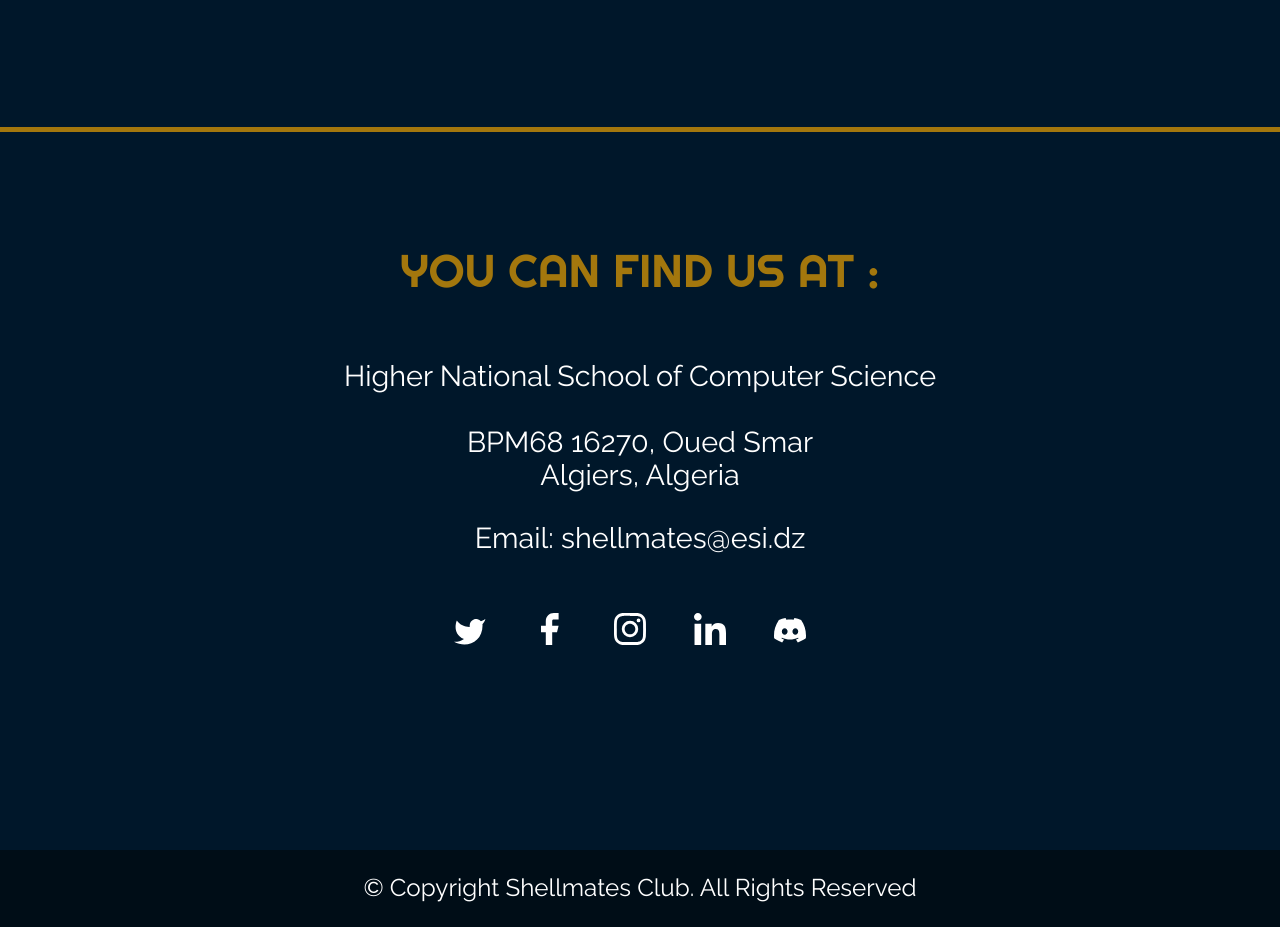
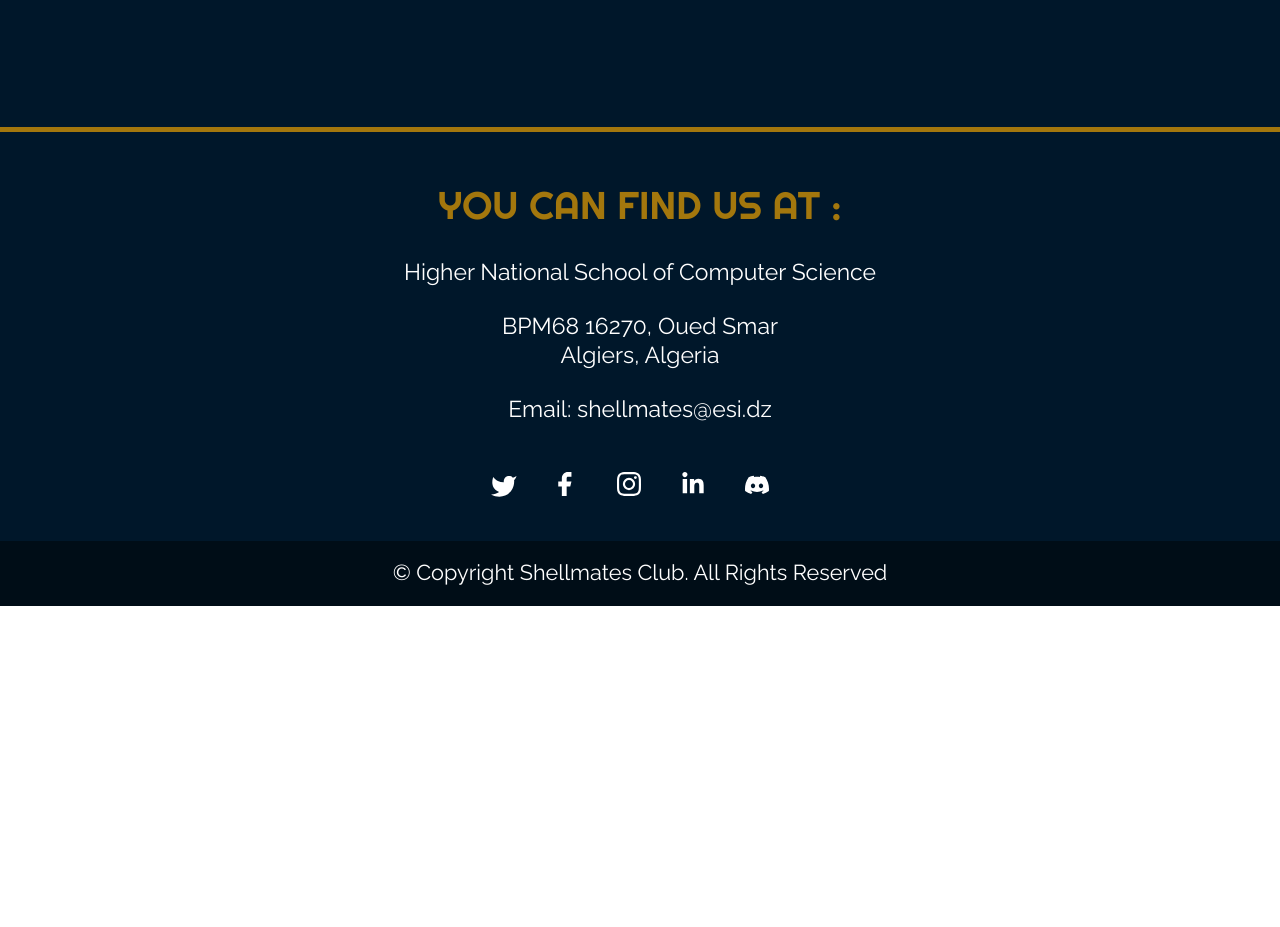
Before and after one commit to Shellmates/InfoSecWeek_2k22_Website, a website: page src/index.html in a window 1280 px wide. Shown: the part 2720-3647 px from the top of the page. After the commit the page ends 3326 px from the top, so only its background shows below. Drawn offline with Linux system fonts and the light colour scheme.

Commit message:
speakers + agenda + countdownAbout + footer(merouane did some changes) + contact form

```diff
--- a/src/index.html
+++ b/src/index.html
@@ -326,36 +326,36 @@
 
     <!-- footer section -->
     <footer
-      class="footer w-full md:h-screen bg-midnight border-t-[5px] border-[#a3770d] flex flex-col items-center"
+      class="footer w-full bg-midnight border-t-[5px] border-[#a3770d] flex flex-col items-center"
     >
       <h1
-        class="uppercase font-righteous text-[#a3770d] text-[calc(28px+1.4vw)] py-[calc(30px+1.5vw)] mt-14"
+        class="uppercase font-righteous text-[#a3770d] text-[calc(22px+1.3vw)] py-[calc(8px+1vw)] mt-6"
       >
         You can find us at :
       </h1>
 
       <p
-        class="font-raleway text-[calc(16px+1vw)] text-white text-center mb-8 mx-7"
+        class="font-raleway text-[calc(14px+.7vw)] text-white text-center mb-6 mx-7 px-11"
       >
         Higher National School of Computer Science
       </p>
-      <p class="font-raleway text-[calc(16px+1vw)] text-white leading-6">
+      <p class="font-raleway text-[calc(14px+.7vw)] text-white leading-6">
         BPM68 16270, Oued Smar
       </p>
-      <p class="font-raleway text-[calc(16px+1vw)] text-white">
+      <p class="font-raleway text-[calc(14px+.7vw)] text-white">
         Algiers, Algeria
       </p>
-      <p class="font-raleway text-[calc(16px+1vw)] text-white py-5">
+      <p class="font-raleway text-[calc(14px+.7vw)] text-white py-5">
         Email: shellmates@esi.dz
       </p>
 
-      <div class="py-5">
+      <div class="py-4 mb-5">
         <a
           href="#"
-          class="mr-3 md:mr-5 inline-block p-2 md:p-3 bg-dark-yellow rounded-full hover:opacity-90"
+          class="mr-3 md:mr-4 inline-block p-2 bg-dark-yellow rounded-full hover:opacity-90"
         >
           <svg
-            class="inline-block w-7 h-7 md:w-8 md:h-8"
+            class="inline-block w-[26px] h-[26px]"
             viewBox="0 0 40 25"
             fill="white"
             xmlns="http://www.w3.org/2000/svg"
@@ -368,10 +368,10 @@
         </a>
         <a
           href="#"
-          class="mr-3 md:mr-5 inline-block p-2 md:p-3 bg-dark-yellow rounded-full hover:opacity-90"
+          class="mr-3 md:mr-5 inline-block p-2 bg-dark-yellow rounded-full hover:opacity-90"
         >
           <svg
-            class="inline-block w-7 h-7 md:w-8 md:h-8"
+            class="inline-block w-[24px] h-[24px]"
             viewBox="0 0 18 32"
             fill="white"
             xmlns="http://www.w3.org/2000/svg"
@@ -384,10 +384,10 @@
         </a>
         <a
           href="#"
-          class="mr-3 md:mr-5 inline-block p-2 md:p-3 bg-dark-yellow rounded-full hover:opacity-90"
+          class="mr-3 md:mr-5 inline-block p-2 bg-dark-yellow rounded-full hover:opacity-90"
         >
           <svg
-            class="inline-block w-7 h-7 md:w-8 md:h-8"
+            class="inline-block w-[24px] h-[24px]"
             viewBox="0 0 24 24"
             fill="white"
             xmlns="http://www.w3.org/2000/svg"
@@ -399,11 +399,11 @@
         </a>
         <a
           href="#"
-          class="mr-3 md:mr-5 inline-block p-2 md:p-3 bg-dark-yellow rounded-full hover:opacity-90"
+          class="mr-3 md:mr-5 inline-block p-2 bg-dark-yellow rounded-full hover:opacity-90"
         >
           <svg
-            class="inline-block w-7 h-7 md:w-8 md:h-8"
-            viewBox="0 0 32 32"
+            class="inline-block w-[24px] h-[24px]"
+            viewBox="0 0 32 36"
             fill="white"
             xmlns="http://www.w3.org/2000/svg"
           >
@@ -415,10 +415,10 @@
         </a>
         <a
           href="#"
-          class="mr-3 md:mr-5 inline-block p-2 md:p-3 bg-dark-yellow rounded-full hover:opacity-90"
+          class="mr-3 md:mr-5 inline-block p-2 bg-dark-yellow rounded-full hover:opacity-90"
         >
           <svg
-            class="inline-block w-7 h-7 md:w-8 md:h-8"
+            class="inline-block w-[24px] h-[24px]"
             viewBox="0 0 32 22 "
             fill="white"
             xmlns="http://www.w3.org/2000/svg"
@@ -431,8 +431,8 @@
         </a>
       </div>
 
-      <div class="mt-9 md:mt-auto bg-[#000D17] p-5 w-full">
-        <p class="font-raleway text-[calc(14px+.8vw)] text-white text-center">
+      <div class="md:mt-auto bg-[#000D17] p-4 w-full">
+        <p class="font-raleway text-[calc(14px+.6vw)] text-white text-center">
           &copy; Copyright Shellmates Club. All Rights Reserved
         </p>
       </div>
```
Also changed, not shown: public/styles.css.
